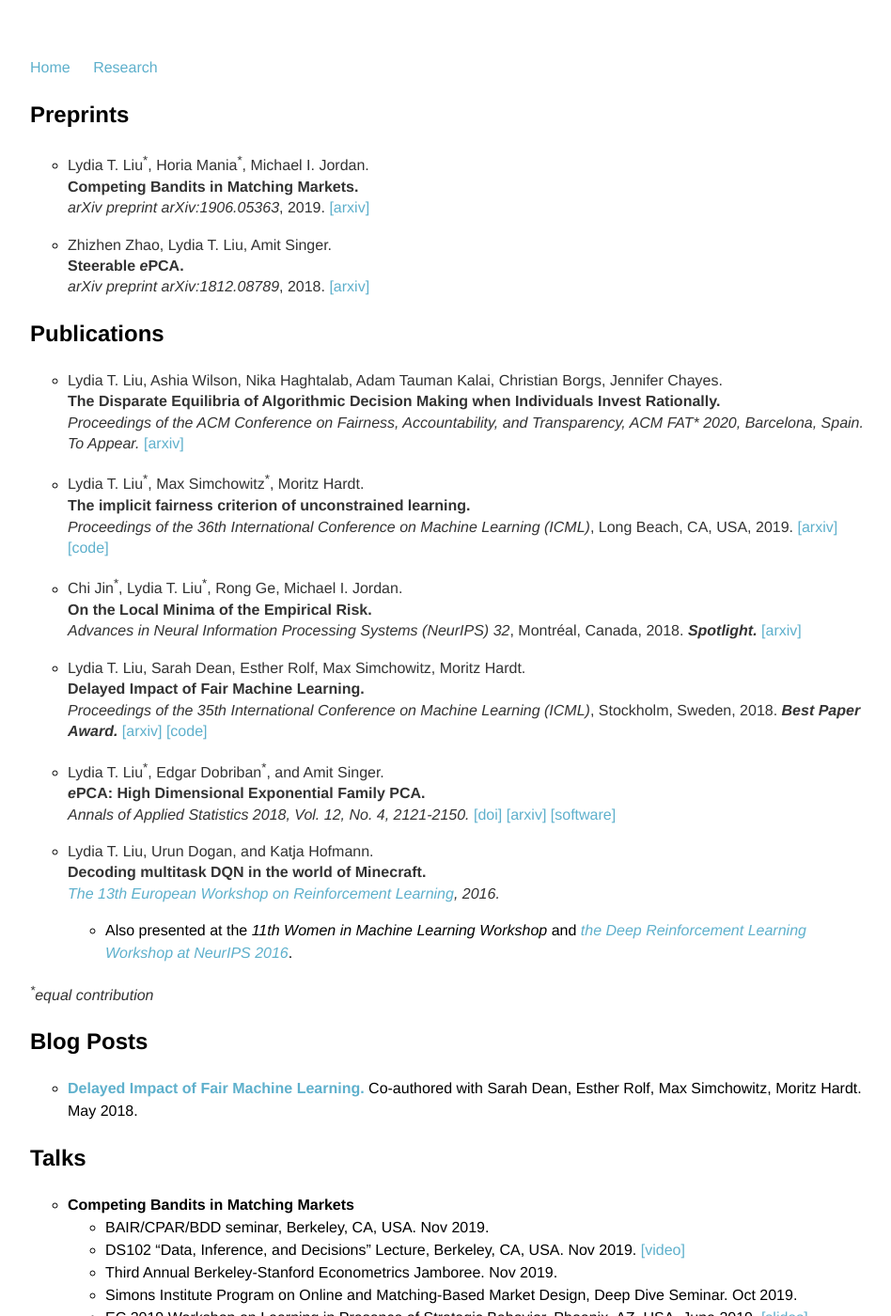
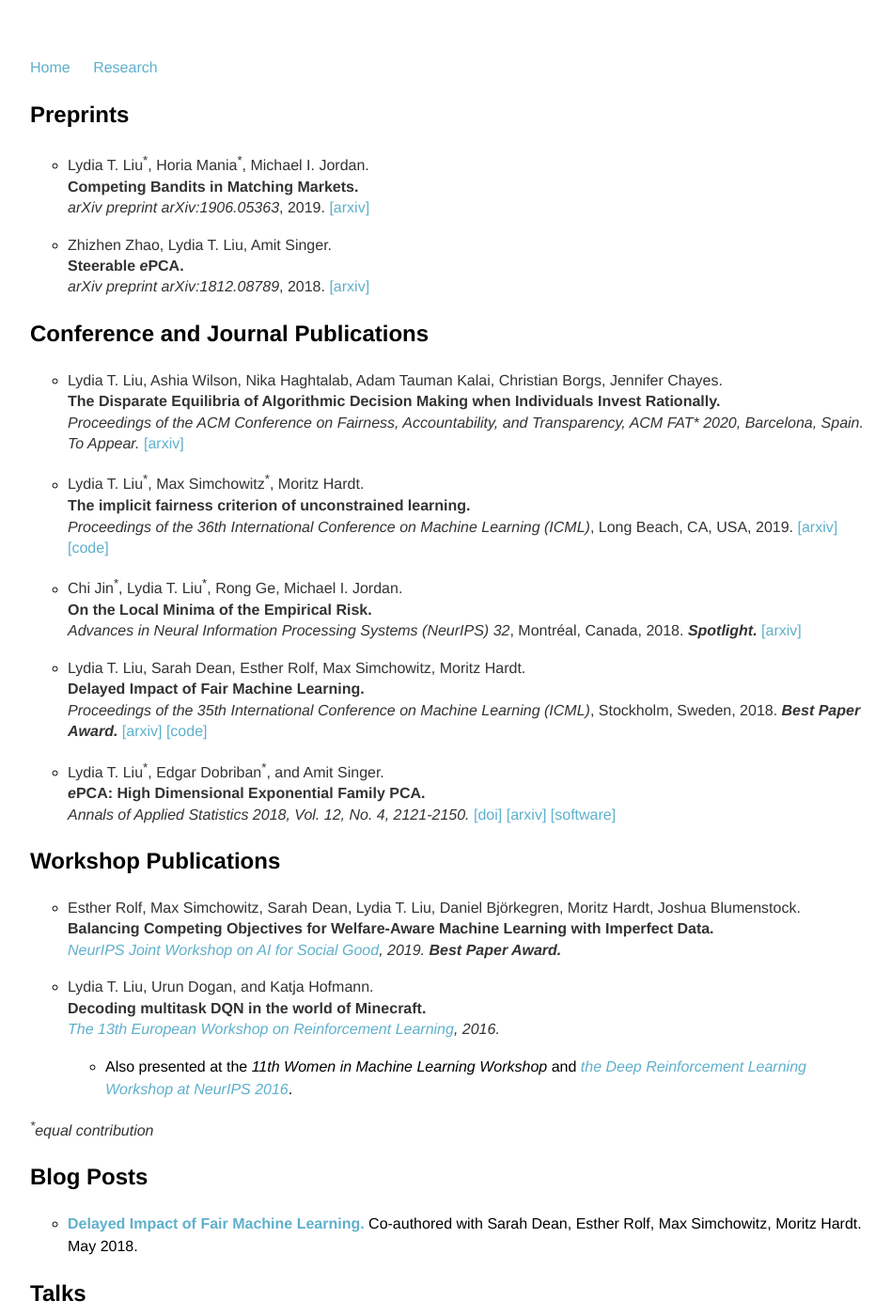
Before and after one commit to serenalwang/serenalwang.github.io, a Jekyll site: the page built from projects.md, in a window 1280 px wide and 1400 px high. Shown: the whole window at 94% size, without its empty margins (160-1108 px from the left). Built offline with Jekyll 4.4.1, drawn with Linux system fonts in a browser that asks for light colours.

Commit message:
Update projects.md

```diff
--- a/projects.md
+++ b/projects.md
@@ -13,7 +13,7 @@ title: Research
 **Steerable *e*PCA.**
 *arXiv preprint arXiv:1812.08789*, 2018. [[arxiv]](https://arxiv.org/abs/1812.08789)
 
-### Publications
+### Conference and Journal Publications
 
 * Lydia T. Liu, Ashia Wilson, Nika Haghtalab, Adam Tauman Kalai, Christian Borgs, Jennifer Chayes.
 **The Disparate Equilibria of Algorithmic Decision Making when Individuals Invest Rationally.**
@@ -37,10 +37,18 @@ title: Research
 ***e*****PCA: High Dimensional Exponential Family PCA.**
 *Annals of Applied Statistics 2018, Vol. 12, No. 4, 2121-2150.* [[doi]](https://dx.doi.org/10.1214/18-AOAS1146) [[arxiv]](https://arxiv.org/abs/1611.05550) [[software]](http://github.com/lydiatliu/epca/)
 
+
+### Workshop Publications
+
+* Esther Rolf, Max Simchowitz, Sarah Dean, Lydia T. Liu, Daniel Björkegren, Moritz Hardt, Joshua Blumenstock.
+**Balancing Competing Objectives for Welfare-Aware Machine Learning with Imperfect Data.**
+*[NeurIPS Joint Workshop on AI for Social Good](https://aiforsocialgood.github.io/neurips2019/accepted/track1/pdfs/74_aisg_neurips2019.pdf), 2019.* ***Best Paper Award.***
+
 * Lydia T. Liu, Urun Dogan, and Katja Hofmann.
 **Decoding multitask DQN in the world of Minecraft.**
 *[The 13th European Workshop on Reinforcement Learning](https://ewrl.files.wordpress.com/2016/11/ewrl13-2016-submission-29.pdf), 2016.*
   * Also presented at the *11th Women in Machine Learning Workshop* and [*the Deep Reinforcement Learning Workshop at NeurIPS 2016*](https://drive.google.com/file/d/0B1PUpk7kwWu-bDd2djhqNEx2S2J4UURTUE1sVjVnS2tXZG9r/view).
+
 
 *<sup>\*</sup>equal contribution*
 
```
